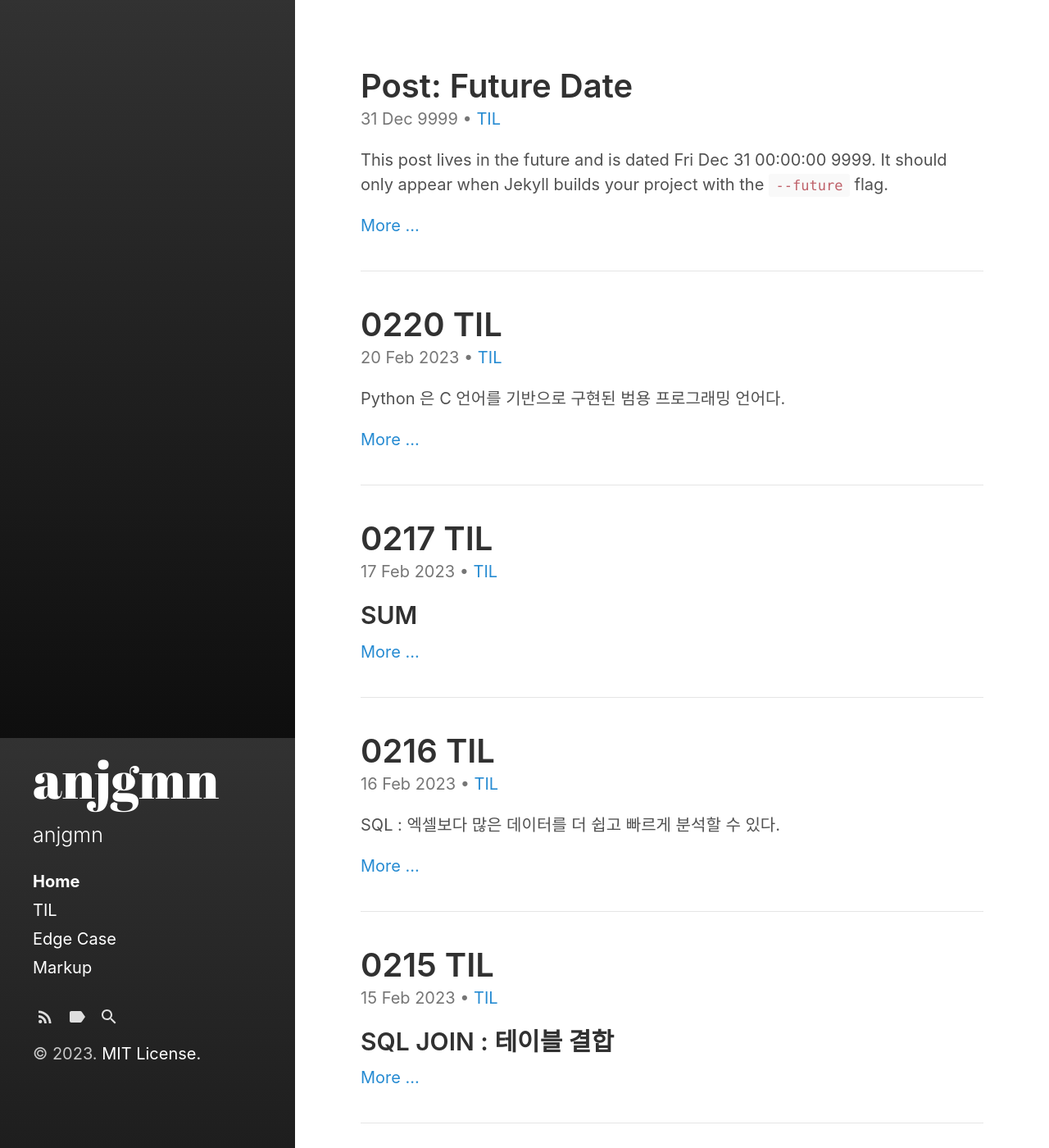
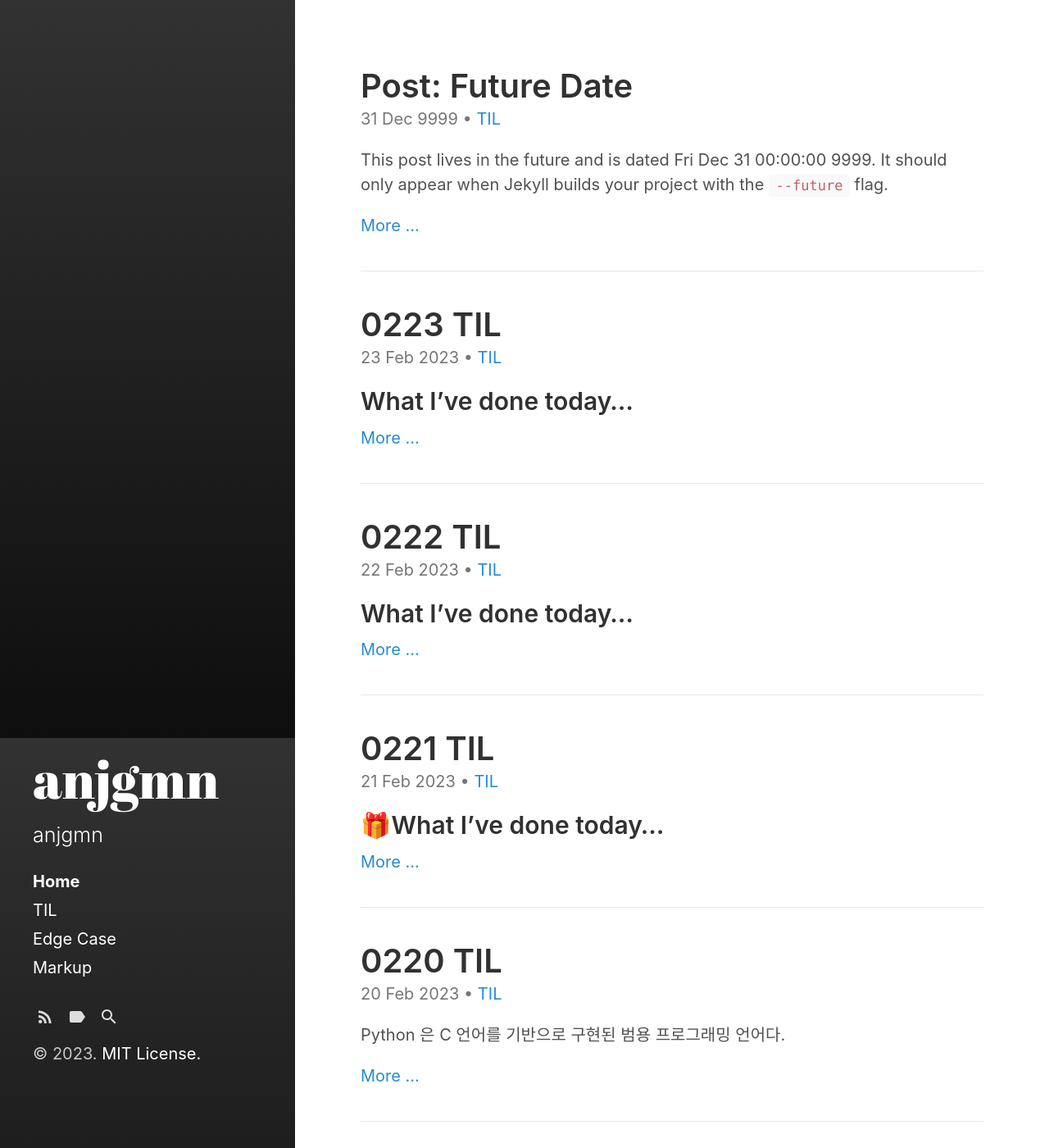
Before and after one commit to Anjgmn/Anjgmn.github.io, a Jekyll site: the page built from index.html, in a window 1280 px wide and 1400 px high. Shown: the whole window at 82% size. Built offline with Jekyll 4.4.1, drawn with Linux system fonts in a browser that asks for light colours; the list of posts is cut into pages by our own code; some of the changed lines change nothing that is shown.

Commit message:
0221 TIL

````diff
--- a/_config.yml
+++ b/_config.yml
@@ -4,8 +4,8 @@ highlighter: rouge
 
 # Setup
 title: anjgmn
-tagline: "A Jekyll theme"
-description: '<a href="https://Anjgmn.github.io" target="_blank">anjgmn</a>'
+tagline: "나도 개발 웹도 개발"
+description: '<a href="https://github.com/Anjgmn" target="_blank">anjgmn</a>'
 url: https://Anjgmn.github.io
 baseurl:
   "/"
--- /dev/null
+++ b/_posts/2023-02-21-TIL-0221TIL.md
@@ -0,0 +1,251 @@
+---
+layout: post
+title: "0221 TIL"
+date: 2023-02-21
+categories:
+  - TIL
+tags:
+  - til
+  - DB
+  - Python
+last_modified_at: 2023-02-21 23:27:51 +0900
+---
+
+## 🎁What I've done today...
+
+---
+
+| TO DO                     | O / X |
+| ------------------------- | :---: |
+| 수강완료                  |   O   |
+| 스터디 공통 10개 정리하기 |       |
+| 데일리 문제 풀고 커밋     |   O   |
+| 3단계 문제 선정           |   O   |
+| 이력서 1차 제출           |       |
+
+---
+
+## 🎈Today I learned...
+
+---
+
+### [복습] Python 문법&자료구조 리마인드
+
+### 1. 리스트 순회하기
+
+```python
+fruits = ["사과", "바나나", "키위"]
+
+for fruit in fruits:
+	print(fruit + "는 맛있어~~")
+
+# -----------------------
+for num in range(10):
+	print(num)
+
+# -----------------------
+for i in range(len(fruits)):
+	print("과일" + str(i+1) + ":" + fruits[i])
+
+```
+
+### 2. 문자열 인덱싱
+
+```python
+fruits = ["사과", "바나나", "키위", "배"]
+last_fruit = fruits[-1]
+tropical_fruits = fruits[1:3]
+no_apple = fruits[1:]
+no_pear = fruits[:3]
+```
+
+```python
+word = "superstitious"
+print(word[3])   # 'e'
+print(word[-2])  # 'u'
+print(word[5:])  # 'stitious'
+print(word[:5])  # 'super'
+```
+
+### 3. 문자열 함수
+
+파이썬은 쉽게 코딩할 수 있도록 만들어져 있다.
+
+1.  `.startswith` : 불리언 반환
+
+```python
+word = "superstition"
+print(word.startswith('s')) # True
+
+if word.startswith('a'):
+	print("a로 시작하는 단어입니다.")
+
+# null
+word.startwith('super') #True
+```
+
+2. `.split` : 문자열 쪼개기
+
+```python
+intro = "스티비 원더 최고"
+print(intro.split()) # ['스티비','원더','최고']
+
+fruits = "사과, 귤, 배, 바나나"
+print(fruits.split(',')) # ['사과', '귤', '배', '바나나']
+
+numbers = '  1  2  3 '
+print(numbers.split()) # ['1', '2', '3']
+print(numbers.split(' ')) # ['', '', '1', '', '2', '', '3', '']
+```
+
+    cf) ' ' : 빈 칸(스페이스바)       \t : Tab      \n : Newline
+
+3. `.append()` : 리스트 함수이긴 함.
+
+```python
+numbers = []
+numbers.append(1)
+print(numbers) # [1]
+numbers.append(2)
+print(numbers) # [1, 2]
+# ----------------------
+numbers = [1, 2, 10, 17]
+small_numbers = []
+
+for num in numbers:
+	if num < 10:
+		small_numbers.append(num)
+```
+
+4. `lower() / upper()`
+
+```python
+intro = "MJ the King of POP"
+print(intro.upper()) # "MJ THE KING OF POP"
+print(intro.lower()) # "mj the king of pop"
+```
+
+**헷갈릴 수 있는 부분**
+
+- append() 와 lower()의 차이
+
+```python
+words = ['hello']
+words.append('elice')
+print(words) # ['hello', 'elice']
+# --------------------------------
+intro = "my name is Elice"
+intro.lower()
+print(intro) # 'My name is elice'
+# -> 새로운 변수를 선언하고 그 값을 변수에 저장하고 변수를 출력해야 적용된다.
+```
+
+→ 즉 lower()는 문자열을 직접 수정하지 않는다.
+
+5. `replace()` : 특정 문자를 다른 문자로 대체하기
+
+```python
+intro = "제 이름은 엘리스입니다."
+print(intro.replace('엘리스', 'elice')) # "제 이름은 elice입니다."
+print(intro.replace(' ', '')) # "제이름은elice입니다."
+
+# 주의 : replace() 역시 문자열을 직접 수정하지는 않으므로, 만약 정말 intro를 바꾸고 싶으면 새로 변수를 선언해야 한다.
+```
+
+6. `strip()` : 공백 제거
+
+### 4. 파일 다루기
+
+###### 1. 파일 열기 / 닫기
+
+```python
+file = open('data.txt')
+content = file.read()
+file.close() # 파일을 다 사용했으면 반드시 닫아주자. 프로그램의 실행 속도에 영향을 줄 수 있음.
+
+# ------ 하지만
+with open('data.txt') as file:
+	content = file.read()
+# 이와 같이 with, as를 사용하면 파일을 닫을 필요없다.
+```
+
+###### 2. 파일을 줄 단위로 읽기 - for 문 이용하기
+
+```python
+contents = []
+with open('data.txt') as file:
+	for line in file:
+		content.append(line)
+```
+
+###### 3. 파일의 모드
+
+```python
+# 쓰기 모드로 파일 열기
+with open('data.txt', 'w') as file:
+	file.write('Hello') # 새로운 내용을 data.txt에 저장할 수 있다.
+```
+
+### 5. 튜플
+
+파이썬 만의 고유한 데이터 구조.
+
+리스트와 언뜻 보면 비슷해보이지만, 요소들을 추가, 수정할 수 없다는 점에서 다르다.
+
+- 리스트와 공통점 : 순서가 있는 원소들의 집합이다.
+- 리스트와 차이점 : 각 원소의 값을 수정할 수 없고, 원소의 개수를 바꿀 수 없다.
+
+### 6. 리스트로 리스트 만들기(List Comprehension)
+
+```python
+words = ['life', 'love', 'faith']
+first_letters = [words[0] for word in words] # list comprehension
+
+numbers = [1, 3, 5, 7]
+new_numbers = [n + 1 for n in numbers] # list comprehension
+```
+
+→ 특정원소 걸러내기
+
+```python
+numbers = [1, 3, 4, 5, 6, 7]
+even = [n for n in numbers if n % 2 == 0] # 조건문이 결합된 list comprehension
+```
+
+> list comprehenson을 이용하면 코드가 간결해진다.
+
+### 7. 데이터 정렬하기
+
+```python
+numbers = [-1, 3, -4, 5, 6, 10]
+sort_by_abs = sorted(numbers, key=abs) # [-1, 3, -4, 5, 6, 10]
+```
+
+```python
+def reverse(word):
+	return str(reversed(word))
+
+fruits = ['cherry', 'apple', 'bnana']
+sort_by_last = sorted(fruits, key=reverse) # ['banana', 'apple', 'cherry']
+```
+
+---
+
+## `matplotlib`에 관하여
+
+**Mathematical Plot Library**
+
+> 파이썬에서 그래프를 그릴 수 있게 하는 라이브러리로, 꺾은선 그래프, 막대 그래프 등 다양한 종류의 그래프를 지원하고 있다.
+
+```python
+# 임포트
+import matplotlib.pyplot as plt
+
+# 막대그래프
+plt.bar(위치, 높이)
+
+plt.xticks(위치, 각각 표기되는 내용)
+
+# 파일로 저장
+plt.savefig('파일명.확장자')
+```
--- /dev/null
+++ b/_posts/2023-02-22-TIL-0222TIL.md
@@ -0,0 +1,24 @@
+---
+layout: post
+title: "0222 TIL"
+date: 2023-02-22
+categories:
+  - TIL
+tags:
+  - til
+  - DB
+  - Python
+last_modified_at: 2023-02-22 23:27:51 +0900
+---
+
+## What I've done today...
+
+| TO DO                      | O / X |
+| -------------------------- | :---: |
+| 수강완료                   |       |
+| 스터디 공통 10개 정리하기  |       |
+| 데일리 문제 풀고 커밋      |       |
+| 3단계 문제 선정            |       |
+| 직무멘토링 질문 생각해보기 |       |
+
+## Today I learned...
--- /dev/null
+++ b/_posts/2023-02-23-TIL-0223TIL.md
@@ -0,0 +1,24 @@
+---
+layout: post
+title: "0223 TIL"
+date: 2023-02-23
+categories:
+  - TIL
+tags:
+  - til
+  - DB
+  - Python
+last_modified_at: 2023-02-23 23:27:51 +0900
+---
+
+## What I've done today...
+
+| TO DO           | O / X |
+| --------------- | :---: |
+| 수강완료        |       |
+| 스터디 3시 모임 |       |
+| 직무 멘토링     |       |
+| 3단계 문제 선정 |       |
+| 이력서 1차 제출 |       |
+
+## Today I learned...
````
Also changed, not shown: README.md.
